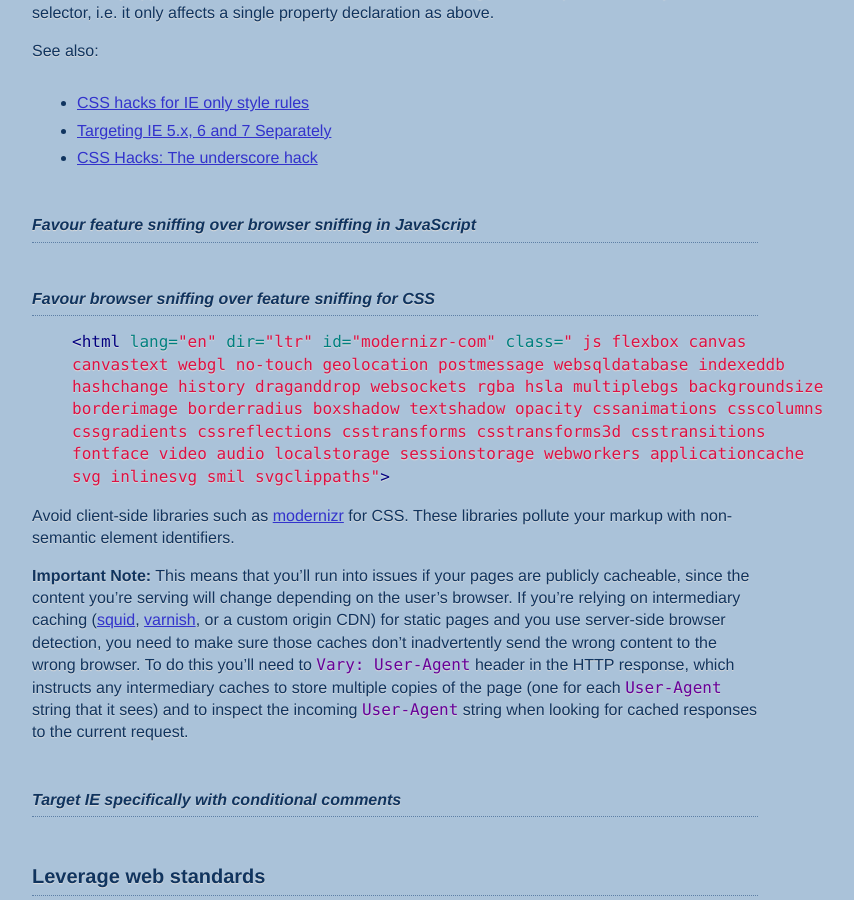
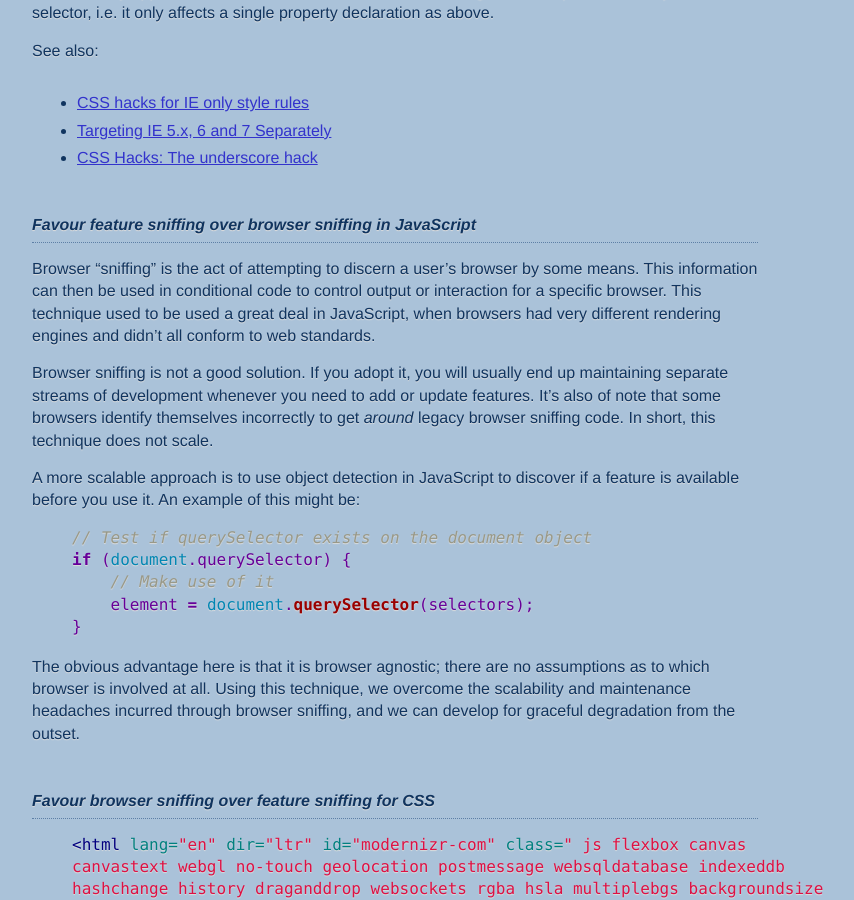
Before and after one commit to nefarioustim/front-end-development-best-practice, a Jekyll site: the page built from index.md, in a window 1280 px wide and 900 px high, scrolled down 2681 px. Shown: the whole window, without its empty margins (119-973 px from the left). Built offline with Jekyll 4.4.1, drawn with Linux system fonts in a browser that asks for light colours; Markdown is read by kramdown in place of the engine named in the settings; some of the changed text lies outside the part shown.

Commit message:
Added feature sniffing in JS.

```diff
--- a/index.md
+++ b/index.md
@@ -135,7 +135,33 @@ See also:
 
 #### Favour feature sniffing over browser sniffing in JavaScript
 
+Browser "sniffing" is the act of attempting to discern a user's browser by
+some means. This information can then be used in conditional code to control
+output or interaction for a specific browser. This technique used to be used a
+great deal in JavaScript, when browsers had very different rendering engines
+and didn't all conform to web standards.
 
+Browser sniffing is not a good solution. If you adopt it, you will usually end
+up maintaining separate streams of development whenever you need to add or
+update features. It's also of note that some browsers identify themselves
+incorrectly to get _around_ legacy browser sniffing code. In short, this
+technique does not scale.
+
+A more scalable approach is to use object detection in JavaScript to discover
+if a feature is available before you use it. An example of this might be:
+
+{% highlight javascript %}
+// Test if querySelector exists on the document object
+if (document.querySelector) {
+    // Make use of it
+    element = document.querySelector(selectors);
+}
+{% endhighlight %}
+
+The obvious advantage here is that it is browser agnostic; there are no
+assumptions as to which browser is involved at all. Using this technique, we
+overcome the scalability and maintenance headaches incurred through browser
+sniffing, and we can develop for graceful degradation from the outset.
 
 #### Favour browser sniffing over feature sniffing for CSS
 
```
Also changed, not shown: other parts of index.md (+1 -1 lines).
